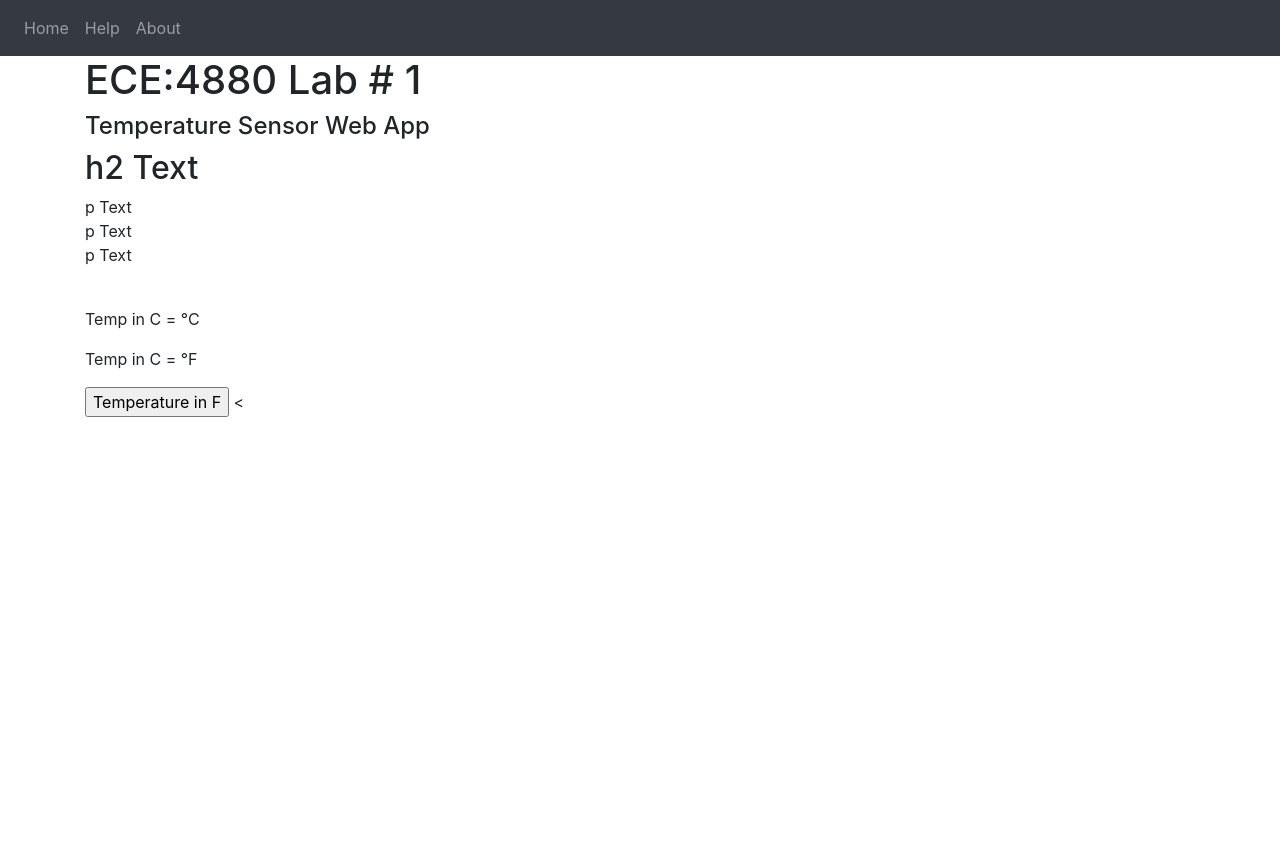
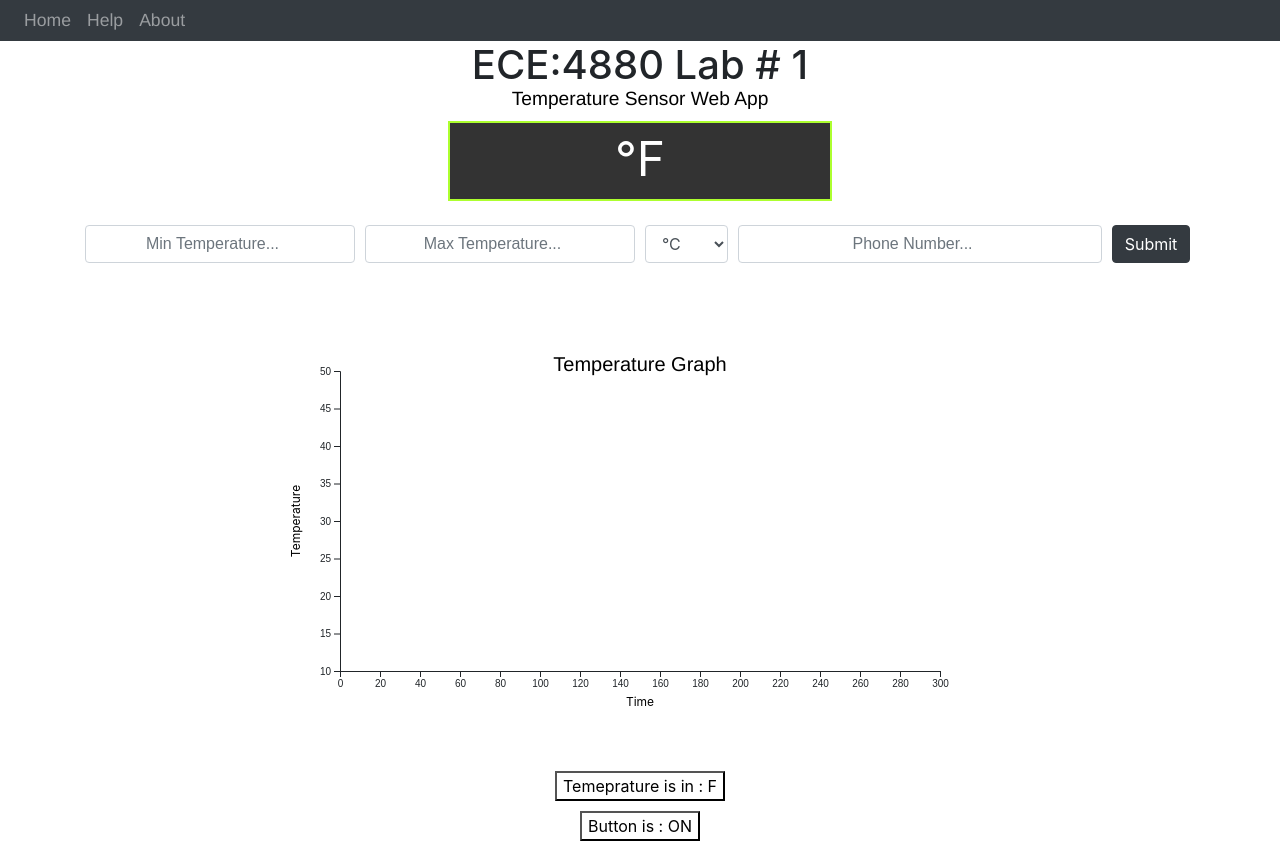
Before and after one commit to meesamamir/SeniorDesignLab-1, a Flask app: page / in a window 1280 px wide. Before the commit the page ends 417 px from the top, so only its background shows below. Run offline with Flask 2, Linux system fonts and the light colour scheme; data that the repository does not hold is empty; some libraries are stand-ins or nearby versions.

Commit message:
final code

```diff
--- a/static/css/main.css
+++ b/static/css/main.css
@@ -1,41 +1,39 @@
-h2{
+h2 {
   text-align: center;
   color: black;
-    font: -apple-system-body ;
+  font: -apple-system-body;
   font-family: "Helvetica Neue", serif;
   font-size: 2.1em;
 }
 
-h4{
+h4 {
   line-height: 0.2;
   text-align: center;
   color: black;
-    font: -apple-system-body ;
+  font: -apple-system-body;
   font-family: "Helvetica Neue", serif;
-    font-size: 1.2em
-
+  font-size: 1.2em;
 }
 
-a{
+a {
   line-height: 0.5;
   text-align: center;
   color: black;
-    font: -apple-system-body ;
+  font: -apple-system-body;
   font-family: "Helvetica Neue", serif;
-    font-size: 1.1em
-
+  font-size: 1.1em;
 }
 
 p {
   text-align: center;
   animation: ease;
   color: black;
-    font: -apple-system-body ;
+  font: -apple-system-body;
   font-family: "Helvetica Neue", serif;
   font-size: 1.5em;
 }
 
-input{
+input {
   font: caption;
   font-size: 1.2em;
   width: 200px;
@@ -44,23 +42,77 @@ input{
   text-align: center;
 }
 
-pre{
+pre {
   font-size: 1.5em;
   text-align: center;
 }
 
-table{
+table {
   font-size: 1.5em;
   text-align: center;
 }
 
 /*Button*/
-#tempButton{
+#tempButton {
   background-color: white;
+  display: block;
   color: black;
+  margin: auto;
 }
 /*Hover action on the button*/
 #tempButton:hover {
   cursor: pointer;
   background-color: lightyellow;
 }
+
+#metricButton {
+  background-color: white;
+  display: block;
+  color: black;
+  margin: auto;
+}
+/*Hover action on the button*/
+#metricButton:hover {
+  cursor: pointer;
+  background-color: lightyellow;
+}
+
+/* temperature display */
+#tempDisplay {
+  margin: auto;
+  margin-top: 20px;
+  width: 30vw;
+  height: 10vh;
+  background-color: rgb(51, 51, 51);
+  border: 2px greenyellow solid;
+  color: white;
+  text-align: center;
+  font-size: 3em;
+}
+
+/* graph */
+#graph {
+  margin: auto;
+  text-align: center;
+  display: flex;
+  justify-content: center;
+}
+
+.btn-vertical {
+  display: block;
+  margin-bottom: 0.5em;
+  text-align: center;
+  width: 3em;
+}
+
+.btn-grp {
+  margin-top: 15%;
+}
+
+/* anything in this div is center */
+.centerDiv {
+  display: flex;
+  justify-content: center;
+  text-align: center;
+  margin: auto;
+}
--- /dev/null
+++ b/static/js/buttons.js
@@ -0,0 +1,57 @@
+//push button
+$("#tempButton").click(function () {
+  $.post("/push", function (data) {
+    let msg = data["button"] == "True" ? "ON" : "OFF";
+    $("#tempButton").text(`Button is : ${msg}`);
+  });
+});
+
+//metric button
+$("#metricButton").click(function () {
+  $.post("/switchTemp", function (data) {
+    let msg = data["metric"] == "celcius" ? "C" : "F";
+    $("#metricButton").text(`Temperature is in :${msg}`);
+  });
+});
+
+function validatePhoneNumber(input_str) {
+  var re = /^[\+]?[(]?[0-9]{3}[)]?[-\s\.]?[0-9]{3}[-\s\.]?[0-9]{4,6}$/im;
+
+  return re.test(input_str);
+}
+
+// update submit
+$("#submit-btn").click(function (e) {
+  e.preventDefault();
+  let maxTemp = $("#max-temp").val();
+  let minTemp = $("#min-temp").val();
+  let phoneNumber = $("#phone-number").val();
+  let metric = $("#metric").val();
+  $.post("/setData", {
+    metric: metric,
+    maxTemp: maxTemp,
+    minTemp: minTemp,
+    phoneNumber: phoneNumber,
+  }).done(function (data) {
+    alert("Successfully updated the temperature and phone number");
+    $("#max-temp").val("");
+    $("#min-temp").val("");
+    $("#phone-number").val("");
+    $("#metric").val("c");
+  });
+});
+
+//scale button
+$("#btn-scale-sm").click(function () {
+  console.log("small");
+  $("svg").attr("width", "500px");
+  $("svg").attr("height", "500px");
+});
+$("#btn-scale-me").click(function () {
+  $("svg").attr("width", "800px");
+  $("svg").attr("height", "500px");
+});
+$("#btn-scale-lg").click(function () {
+  $("svg").attr("width", "950px");
+  $("svg").attr("height", "600px");
+});
--- /dev/null
+++ b/static/js/graph.js
@@ -0,0 +1,130 @@
+const times = [...Array(300).keys()]; // time: X axis
+let tempsC = [];
+let tempsF = [];
+
+let dataset = "";
+
+let datasetC = tempsC.map(function (item, i) {
+  return [times[i], item];
+});
+
+let datasetF = tempsF.map(function (item, i) {
+  return [times[i], item];
+});
+
+//graph property that is unchanged
+let svg = d3.select("svg"),
+  margin = 200,
+  width = svg.attr("width") - margin,
+  height = svg.attr("height") - margin;
+
+// Title
+svg
+  .append("text")
+  .attr("x", width / 2 + 100)
+  .attr("y", 100)
+  .attr("text-anchor", "middle")
+  .style("font-family", "Helvetica")
+  .style("font-size", 20)
+  .text("Temperature Graph");
+
+// X label
+svg
+  .append("text")
+  .attr("x", width / 2 + 100)
+  .attr("y", height - 15 + 150)
+  .attr("text-anchor", "middle")
+  .style("font-size", 12)
+  .text("Time");
+
+// Y label
+svg
+  .append("text")
+  .attr("text-anchor", "middle")
+  .attr("transform", "translate(60," + (height - 50) + ")rotate(-90)")
+  .style("font-size", 12)
+  .text("Temperature");
+
+let g = svg.append("g").attr("transform", "translate(" + 100 + "," + 100 + ")");
+let xScale = d3.scaleLinear().domain([0, 300]).range([0, width]);
+g.append("g")
+  .attr("transform", "translate(0," + height + ")")
+  .call(d3.axisBottom(xScale));
+let yScale = d3.scaleLinear().domain([10, 50]).range([height, 0]);
+g.append("g").attr("class", "yaxis").call(d3.axisLeft(yScale));
+
+// fetch and update display and graph every second
+function update() {
+  // recallibrate the length & width for size in case of
+
+  // ajax call to get the latest temp
+  let requests = $.get("/temp");
+  requests.done(function (result) {
+    //perform queue is == 300, if less just insert at 0
+    if (tempsC.length == 300) {
+      tempsC.pop();
+      tempsF.pop();
+    }
+    tempsC.unshift(result["tempC"]);
+    tempsF.unshift(result["tempF"]);
+
+    datasetC = tempsC.map(function (item, i) {
+      return [times[i], item];
+    });
+    datasetF = tempsF.map(function (item, i) {
+      return [times[i], item];
+    });
+
+    // if sensor or switch is off, update the display to that (check switch then check sensor)
+    // also if sensor or switch is off, data goes missing (maybe update the database value to something like 999)
+
+    //10-50c or 50-122 f
+    displayCondition =
+      result["sensor"] === "True" && result["sensor"] === "True";
+    console.log(displayCondition);
+    if (displayCondition) {
+      if (result["metric"] == "celcius") {
+        $("#tempDisplay").text(result["tempC"] + "°" + "C");
+        yScale.domain([10, 50]);
+        g.selectAll("g.yaxis").call(d3.axisLeft(yScale));
+        dataset = datasetC;
+      } else {
+        $("#tempDisplay").text(result["tempF"] + "°" + "F");
+        yScale.domain([50, 112]);
+        g.selectAll("g.yaxis").call(d3.axisLeft(yScale));
+        dataset = datasetF;
+      }
+    } else if (result["switch"] == "False") {
+      $("#tempDisplay").text("Switch is Off");
+    } else {
+      $("#tempDisplay").text("Sensor Unplugged");
+    }
+
+    // Drawing line
+    let line = d3
+      .line()
+      .defined(function (d) {
+        return d[1] !== "False";
+      })
+      .x(function (d) {
+        return xScale(d[0]);
+      })
+      .y(function (d) {
+        return yScale(d[1]);
+      })
+      .curve(d3.curveMonotoneX);
+
+    svg.select(".line").remove();
+
+    svg
+      .append("path")
+      .datum(dataset)
+      .attr("class", "line")
+      .attr("transform", "translate(" + 100 + "," + 100 + ")")
+      .attr("d", line)
+      .style("fill", "none")
+      .style("stroke", "darkblue")
+      .style("stroke-width", "1");
+  });
+}
+// setInterval(update, 1000);
--- a/templates/base.html
+++ b/templates/base.html
@@ -41,13 +41,13 @@
       </div>
     </nav>
 
-    <div class="container"> {% block content %} {% endblock %}</div>
-
+    <div class="container">{% block content %} {% endblock %}</div>
+    <!--
     <script
       src="https://code.jquery.com/jquery-3.2.1.slim.min.js"
       integrity="sha384-KJ3o2DKtIkvYIK3UENzmM7KCkRr/rE9/Qpg6aAZGJwFDMVNA/GpGFF93hXpG5KkN"
       crossorigin="anonymous"
-    ></script>
+    ></script> -->
     <script
       src="https://cdnjs.cloudflare.com/ajax/libs/popper.js/1.12.9/umd/popper.min.js"
       integrity="sha384-ApNbgh9B+Y1QKtv3Rn7W3mgPxhU9K/ScQsAP7hUibX39j7fakFPskvXusvfa0b4Q"
@@ -59,13 +59,10 @@
       crossorigin="anonymous"
     ></script>
 
-
     <!-- 2 squiggly brackets help us do pythonic syntax: python functions/variables/methods -->
-    <script
+    <!-- <script
       type="text/javascript"
       src="{{ url_for('static', filename='index.js') }}"
-    ></script>
-
+    ></script> -->
   </body>
-
 </html>
--- a/templates/home.html
+++ b/templates/home.html
@@ -1,54 +1,95 @@
-{% extends "base.html" %} {% block title %}Home{% endblock %}
-
-{% block content %}
-<html>
-    <h1>ECE:4880 Lab # 1</h1>
+{% extends "base.html" %} {% block title %}Home{% endblock %} {% block content
+%}
+<html class>
+  <h1 class="text-center">ECE:4880 Lab # 1</h1>
 
   <head>
-        <meta charset="UTF-8">
+    <meta charset="UTF-8" />
     <title>ECE:4880 Lab # 1</title>
-        <!-- <link rel="stylesheet" href="{{url_for('static', filename= 'css/main.css')}}" > -->
+    <link
+      rel="stylesheet"
+      href="{{url_for('static', filename= 'css/main.css')}}"
+    />
+    <script src="https://ajax.googleapis.com/ajax/libs/jquery/3.5.1/jquery.min.js"></script>
   </head>
 
   <body>
     <h4>Temperature Sensor Web App</h4>
 
-        <form action="/" method="post">
-            <h2>h2 Text </h2>
-            <p>p Text <br>
-                p Text <br>
-                p Text </p>
-            <br>
+    <!-- Temp data from database -->
 
-            <!-- Temp data from database -->
-            <p>Temp in C = {{tempC}}</p>
-            <p>Temp in C = {{tempF}}</p>
+    <div id="tempDisplay">
+      {% if sensor == "False" %} {{"Sensor Unplugged"}} {% elif switch ==
+      "False" %} {{"No data available"}}{% elif temp == "fahrenheit"%} {{tempF +
+      "°" + "F"}}{% else %} {{tempC + "°" + "C"}} {%endif%}
+    </div>
 
+    <form id="update-form">
+      <div class="form-row mt-4">
+        <div class="col-3">
+          <input
+            type="number"
+            class="form-control"
+            id="min-temp"
+            placeholder="Min Temperature..."
+          />
+        </div>
+        <div class="col-3">
+          <input
+            type="number"
+            class="form-control"
+            id="max-temp"
+            placeholder="Max Temperature..."
+          />
+        </div>
 
-            <!-- <script>
-                Add firebase config here ?
-            </script> -->
+        <div class="col-1">
+          <select id="metric" class="form-control">
+            <option selected value="c">°C</option>
+            <option value="f">°F</option>
+          </select>
+        </div>
+        <div class="col-4">
+          <input
+            type="number"
+            class="form-control mb-2"
+            id="phone-number"
+            placeholder="Phone Number..."
+          />
+        </div>
+        <div class="col-1">
+          <button id="submit-btn" class="btn btn-dark">Submit</button>
+        </div>
+      </div>
+    </form>
 
-            <!-- <pre>Temp in F = {{tempF}}</pre> -->
-            <!-- retrieves ouput from results function -->
+    <div id="graph">
+      <svg width="800" height="500"></svg>
+      <!-- <div class="btn-grp">
+        <button class="btn-vertical" id="btn-scale-sm">sm</button
+        ><button class="btn-vertical" id="btn-scale-me">me</button
+        ><button class="btn-vertical" id="btn-scale-lg">lg</button>
+      </div> -->
+    </div>
 
+    <button id="metricButton" style="margin-bottom: 10px">
+      Temeprature is in : {% if temp == "fahrenheit"%} {{"F"}} {% else%} {{"C"}}
+      {%endif%}
+    </button>
+    <button id="tempButton">
+      Button is : {% if virtualButton == "False"%} {{"OFF"}} {% else%} {{"ON"}}
+      {%endif%}
+    </button>
 
-            <input type="button" value="Temperature in F" id="tempButton" >
-            <
-            <script>
-                const btn = document.getElementById("tempButton");
-                btn.addEventListener("click", ()=>{
-                    if(btn.value === "Temperature in F"){
-                        btn.value = "Temperature in C";
-
-                    }else{
-                        btn.value= "Temperature in F";
-                    }})
-            </script>
-
-
-
-        </form>
+    <script src="https://d3js.org/d3.v7.min.js"></script>
+    <script
+      type="text/javascript"
+      src="{{ url_for('static', filename='js/graph.js') }}"
+    ></script>
+    <script
+      type="text/javascript"
+      src="{{ url_for('static', filename='js/buttons.js') }}"
+    ></script>
   </body>
 </html>
 {% endblock %}
```
Also changed, not shown: flaskWeb.py (+101 -14 lines), main.py (+150 -42 lines). Lines whose indentation alone changed are shown as unchanged.
